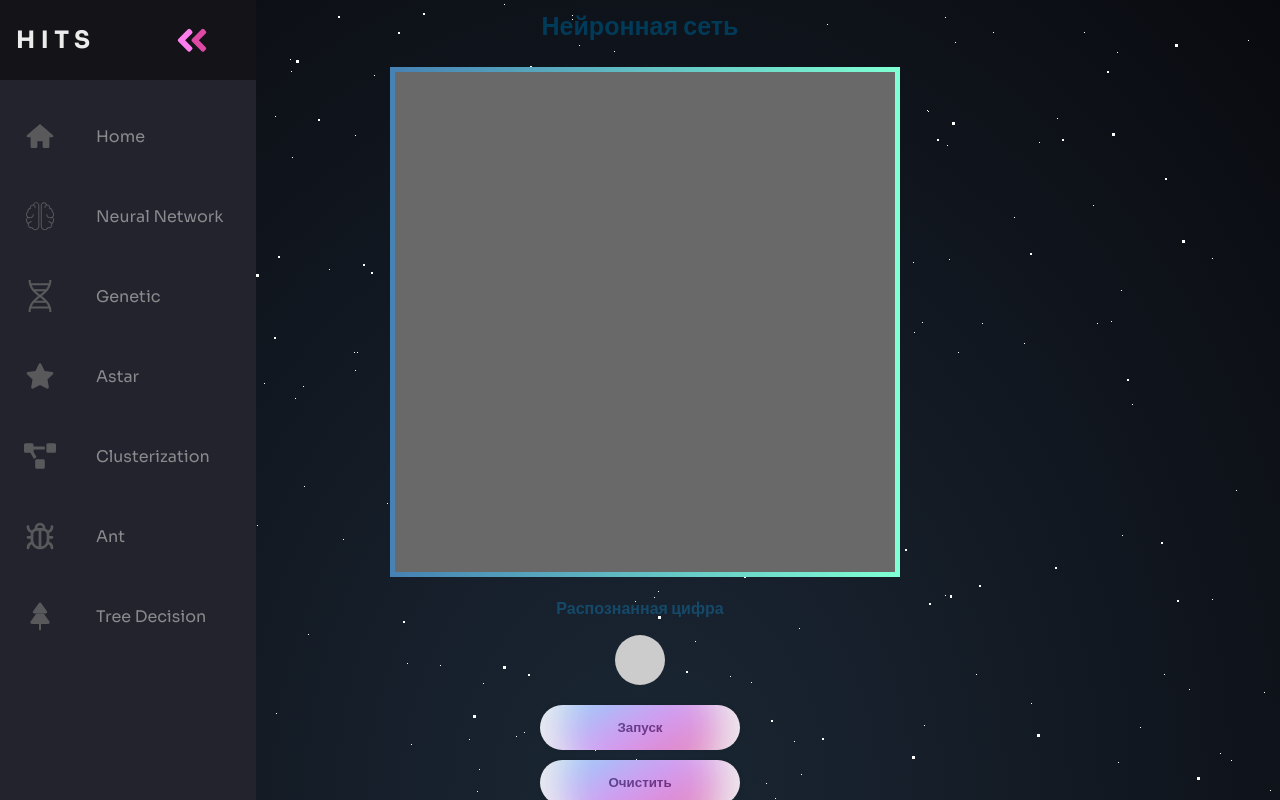
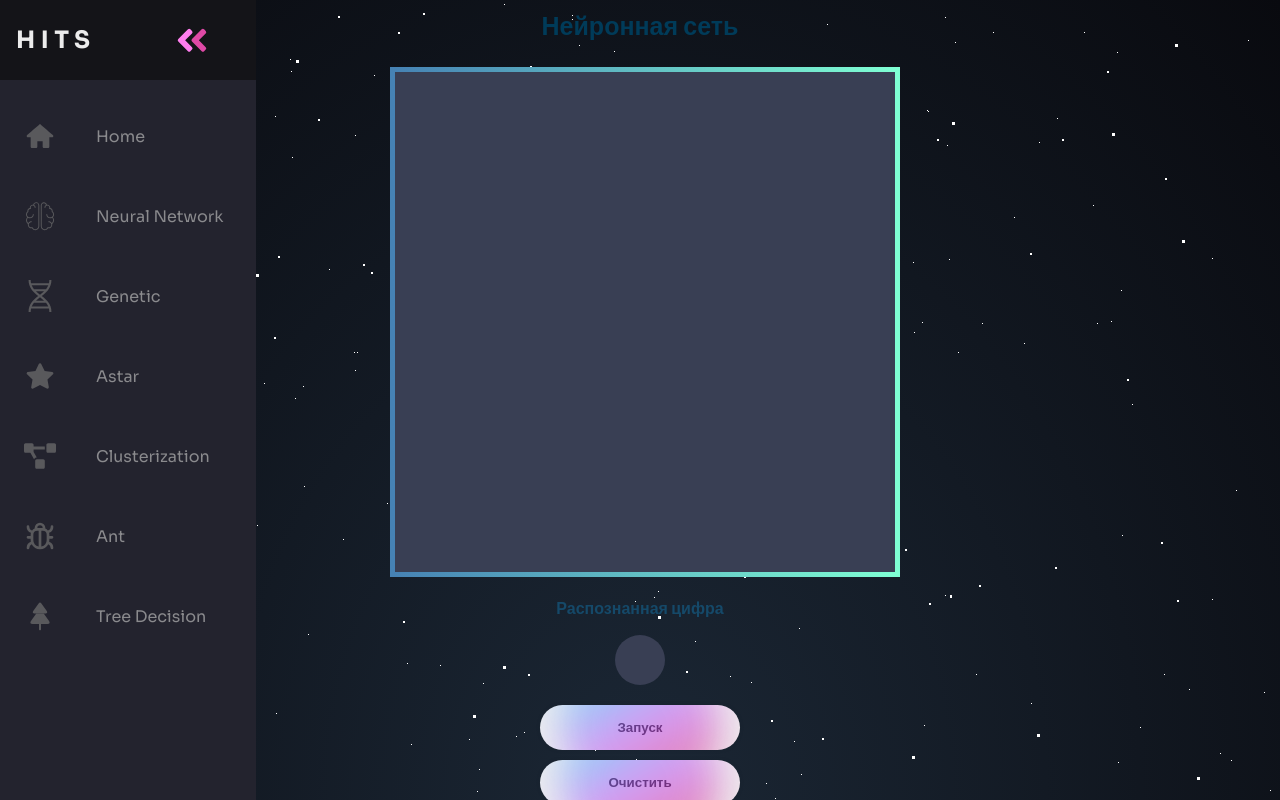
Before and after one commit to FrontendPops/WebSite-Algorithm, a website with bundled scripts: page neuralNetwork/neuralNetwork.html in a window 1280 px wide. Built offline with nearby package versions, Linux system fonts and the light colour scheme.

Commit message:
Изменения фона

```diff
--- a/neuralNetwork/neuralNetwork.css
+++ b/neuralNetwork/neuralNetwork.css
@@ -30,7 +30,7 @@ p {
   width: 50px;
   height: 50px;
   border-radius: 50%;
-  background-color: #ccc;
+  background: rgba(57, 63, 84, 1);
   align-items: center;
   justify-content: center;
   font-size: 24px;
@@ -38,7 +38,7 @@ p {
 }
 
 #canvas {
-  background-color: DimGray;
+  background: rgba(57, 63, 84, 1);
   width: 500px;
   height: 500px;
 }
--- a/neuralNetwork/neuralNetwork.js
+++ b/neuralNetwork/neuralNetwork.js
@@ -29,7 +29,7 @@ export function neuralNetwork(Biases, Weights) {
     };
 
     const sizes = Biases.map(layer => layer.length);
-    console.log(sizes);
+    // console.log(sizes);
     Biases.forEach((layerBiases, index) => {
         const size = sizes[index];
         //const nextLayerSize = index < sizes.length - 1 ? sizes[index + 1] : 0;
```
